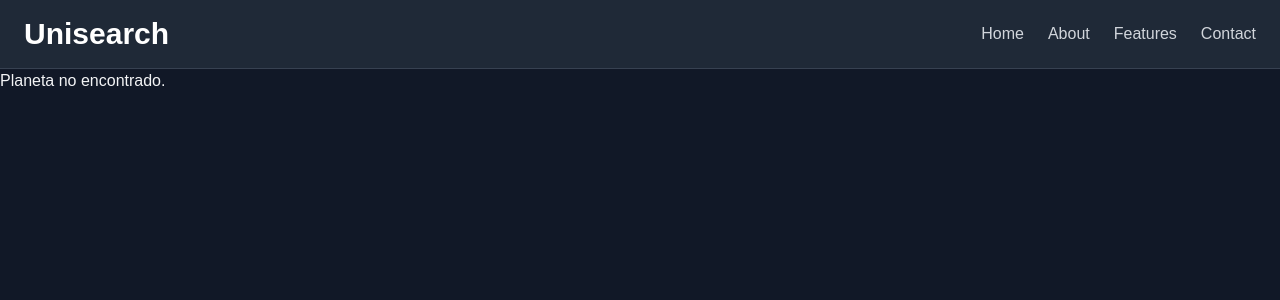
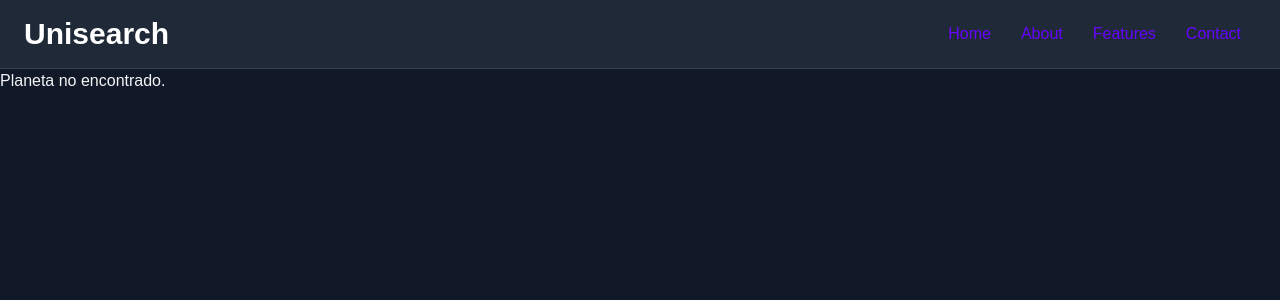
Before and after one commit to juanbuitrago17/uniSearch, a Next.js app: page /information/1 in a window 1280 px wide. Shown: the top 300 px of the page. Built offline with nearby package versions, Linux system fonts and the light colour scheme.

Commit message:
feat: add and update menu for mobile

```diff
--- /dev/null
+++ b/app/ui/header.css
@@ -0,0 +1,65 @@
+.casa {
+    display: flex;
+    justify-content: space-between;
+    align-items: center;
+}
+
+.menu-container {
+    display: flex;
+    align-items: center;
+}
+
+.menu-icon {
+    font-size: 30px;
+    color: white;
+    cursor: pointer;
+    display: none; /* Se oculta por defecto */
+}
+
+/* Mostrar el ícono de hamburguesa en pantallas pequeñas */
+@media (max-width: 768px) {
+    .menu-icon {
+        display: block; /* Mostrar ícono de hamburguesa en pantallas pequeñas */
+    }
+
+    .menu {
+        display: none; /* El menú está oculto por defecto en pantallas pequeñas */
+        position: absolute;
+        top: 60px; /* Ajusta según el tamaño del header */
+        left: 0;
+        right: 0;
+        background-color: #1f2937;
+        padding: 10px;
+        text-align: center;
+        z-index: 1;
+    }
+
+    .menu.open {
+        display: block; /* Mostrar el menú cuando el estado está abierto */
+    }
+
+    .menu-item {
+        color: #6706fe;
+        text-decoration: none;
+        display: block;
+        margin: 10px 0;
+    }
+}
+
+/* En pantallas grandes, el menú se muestra directamente en la barra del título */
+@media (min-width: 769px) {
+    .menu {
+        display: flex; /* Mostrar el menú como una fila */
+        margin-left: 20px;
+    }
+
+    .menu-item {
+        color: #6706fe;
+        text-decoration: none;
+        margin: 0 15px;
+    }
+
+    .menu-icon {
+        display: none; /* Ocultar ícono en pantallas grandes */
+    }
+}
--- a/app/ui/header.js
+++ b/app/ui/header.js
@@ -1,18 +1,38 @@
+"use client";
+
+import React, { useState } from 'react';
+import './header.css';
 
 export default function Header() {
+    const [menuOpen, setMenuOpen] = useState(false);
+
+    const toggleMenu = () => {
+        setMenuOpen(!menuOpen);
+    };
+
     return (
         <header className="bg-gray-800 border-b border-gray-700">
-            <div className="container mx-auto flex items-center justify-between py-4 px-6">
+            <div className="mx-auto py-4 px-6 casa" >
                 <h1 className="text-3xl font-bold text-white">Unisearch</h1>
-                <nav>
-                    <ul className="flex space-x-6">
-                        <li><a href="#" className="text-gray-300 hover:text-white">Home</a></li>
-                        <li><a href="#about" className="text-gray-300 hover:text-white">About</a></li>
-                        <li><a href="#features" className="text-gray-300 hover:text-white">Features</a></li>
-                        <li><a href="#contact" className="text-gray-300 hover:text-white">Contact</a></li>
-                    </ul>
-                </nav>
+                <div className="menu-container">
+                    {/* Mostrar solo el ícono en pantallas pequeñas */}
+                    <label
+                        htmlFor="menu-toggle"
+                        className={`menu-icon`}
+                        onClick={toggleMenu}
+                    >
+                        {menuOpen ? '✖' : '☰'}
+                    </label>
+
+                    {/* Menú en la barra de título (solo en pantallas grandes) */}
+                    <nav className={`menu ${menuOpen ? 'open' : ''}`}>
+                        <a href="#" className="menu-item">Home</a>
+                        <a href="#" className="menu-item">About</a>
+                        <a href="#" className="menu-item">Features</a>
+                        <a href="#" className="menu-item">Contact</a>
+                    </nav>
+                </div>
             </div>
         </header>
-    )
+    );
 }
```
